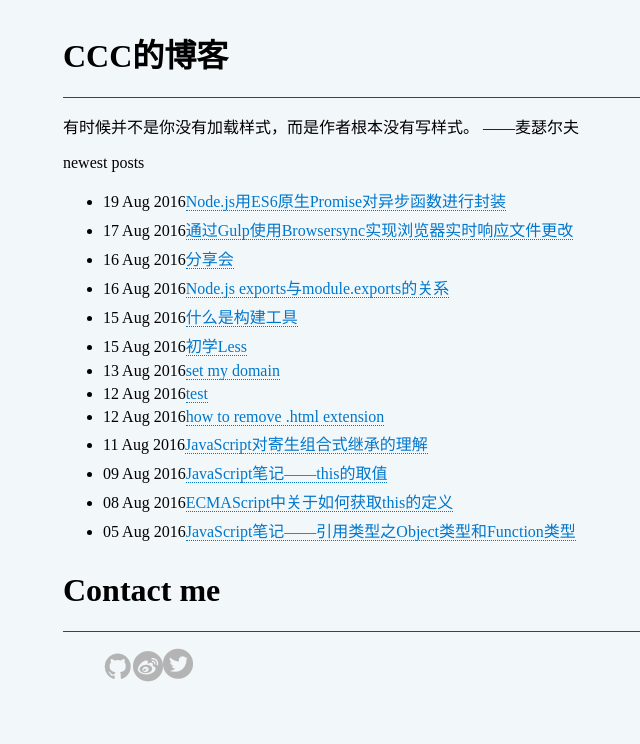
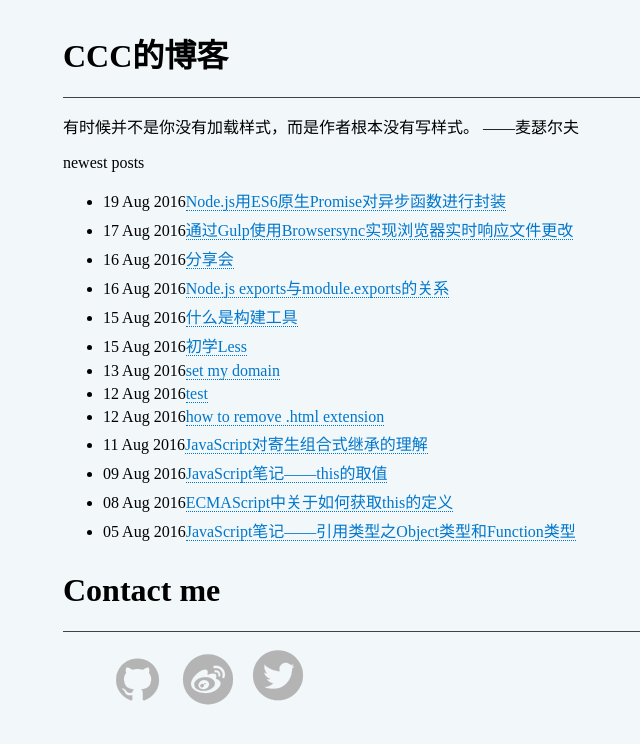
Before and after one commit to ChuChencheng/ChuChencheng.github.io, a Jekyll site: the page built from index.html, in a window 1280 px wide. Shown: the top 744 px of the page, without its empty margins (103-743 px from the left). Built offline with Jekyll 4.4.1, drawn with Linux system fonts in a browser that asks for light colours; nearby versions of some CDN libraries.

Commit message:
update stylesheet

```diff
--- a/css/default.css
+++ b/css/default.css
@@ -7,13 +7,14 @@
 }
 .socialicons {
   font-family: "socialicons" !important;
-  font-size: 30px;
+  font-size: 50px;
   font-style: normal;
   -webkit-font-smoothing: antialiased;
   -webkit-text-stroke-width: 0.2px;
   -moz-osx-font-smoothing: grayscale;
   border: none;
   color: #b4b4b4;
+  text-decoration: none;
 }
 .socialicons:hover {
   color: #357ebd;
@@ -23,6 +24,7 @@
 }
 .social-list li {
   float: left;
+  margin: 0 10px;
 }
 body {
   background-color: #f2f7fa;
--- a/index.html
+++ b/index.html
@@ -29,5 +29,6 @@ title: CCC's blog
         <li><a href="https://github.com/C2CCC" class="socialicons">&#xe69f;</a></li>
         <li><a href="http://weibo.com/2905434570/profile" class="socialicons">&#xe653;</a></li>
         <li><a href="https://twitter.com/azureternite" class="socialicons">&#xe623;</a></li>
+        <li style="clear:both"></li>
     </ul>
 </div>
--- a/less/default.less
+++ b/less/default.less
@@ -9,13 +9,14 @@
 
 .socialicons{
     font-family:"socialicons" !important;
-    font-size: 30px;
+    font-size: 50px;
     font-style:normal;
     -webkit-font-smoothing: antialiased;
     -webkit-text-stroke-width: 0.2px;
     -moz-osx-font-smoothing: grayscale;
     border: none;
     color: rgb(180, 180, 180);
+    text-decoration: none;
     &:hover{
         color: rgb(53, 126, 189);
     }
@@ -25,6 +26,7 @@
     list-style-type: none;
     & li{
         float: left;
+        margin: 0 10px;
     }
 }
 
```
